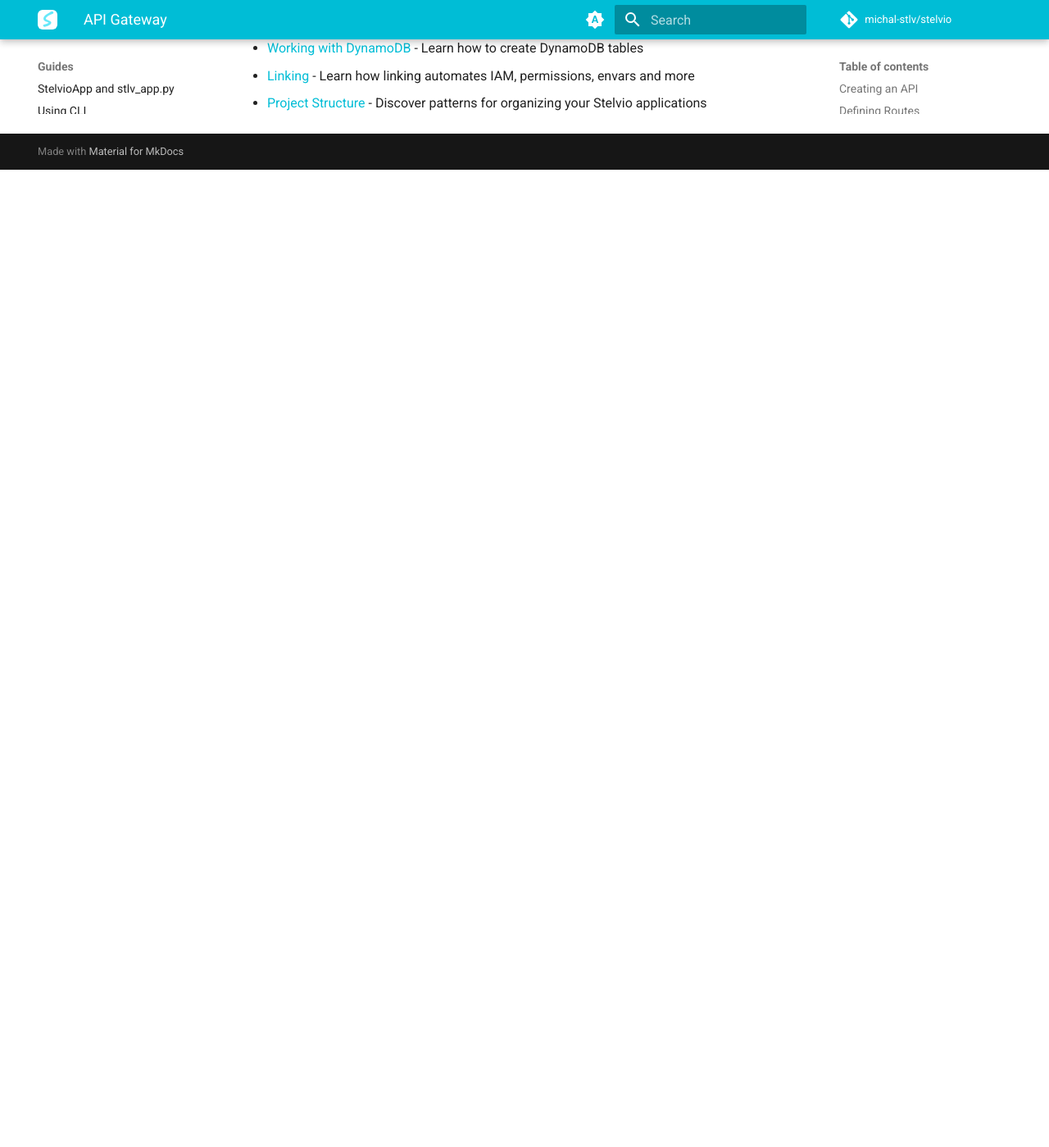
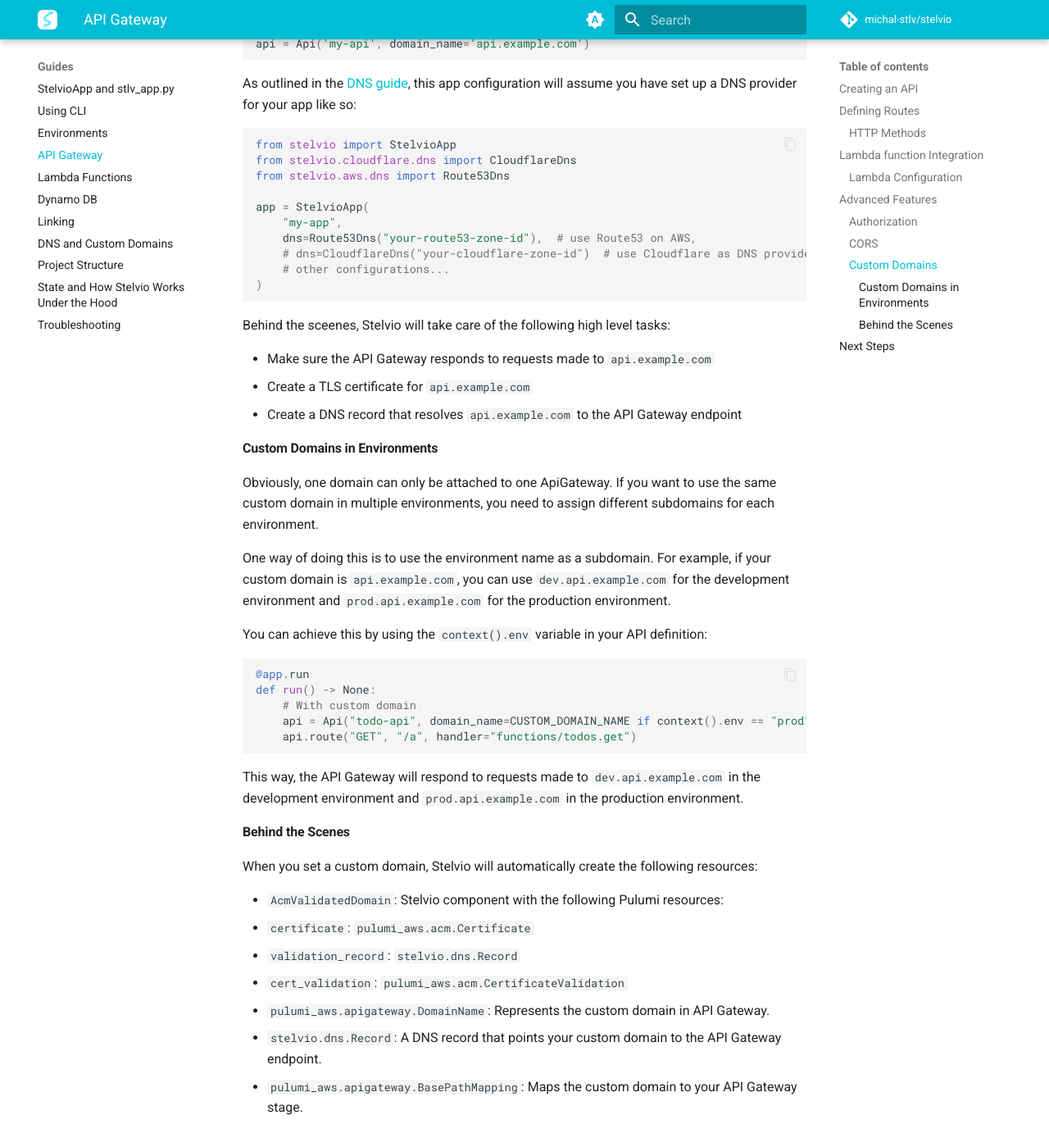
Before and after one commit to stelviodev/stelvio, an MkDocs documentation site: the page built from docs/guides/api-gateway.md, in a window 1280 px wide and 1400 px high, scrolled down 5082 px. Shown: the whole window at 82% size. Built offline with MkDocs 1.6.1 and Material for MkDocs 9.7.7, drawn with Linux system fonts in a browser that asks for light colours; comment, search, counter and statistics services are not loaded; before the commit the page ends 5289 px from its top, so only the background shows below that; some of the changed text lies outside the part shown.

Commit message:
feat: Improve DNS core functionality (#15) (#17)

````diff
--- a/docs/guides/api-gateway.md
+++ b/docs/guides/api-gateway.md
@@ -279,8 +279,66 @@
 
 ### Custom Domains
 
-TBD
+Connecting a custom domain to your API Gateway is essential for production applications. Stelvio simplifies this process by allowing you to specify a custom domain name when creating your API.
 
+To set up a custom domain, you need to provide the `domain_name` parameter when creating your API instance:
+
+```python
+from stelvio.aws.apigateway import Api
+api = Api('my-api', domain_name='api.example.com')
+```
+
+As outlined in the [DNS guide](dns.md), this app configuration will assume you have set up a DNS provider for your app like so:
+
+```python
+from stelvio import StelvioApp
+from stelvio.cloudflare.dns import CloudflareDns
+from stelvio.aws.dns import Route53Dns
+
+app = StelvioApp(
+    "my-app",
+    dns=Route53Dns("your-route53-zone-id"),  # use Route53 on AWS,
+    # dns=CloudflareDns("your-cloudflare-zone-id")  # use Cloudflare as DNS provider,
+    # other configurations...
+)
+```
+
+Behind the sceenes, Stelvio will take care of the following high level tasks:
+
+- Make sure the API Gateway responds to requests made to `api.example.com`
+- Create a TLS certificate for `api.example.com`
+- Create a DNS record that resolves `api.example.com` to the API Gateway endpoint
+
+#### Custom Domains in Environments
+
+Obviously, one domain can only be attached to one ApiGateway. If you want to use the same custom domain in multiple environments, you need to assign different subdomains for each environment.
+
+One way of doing this is to use the environment name as a subdomain. For example, if your custom domain is `api.example.com`, you can use `dev.api.example.com` for the development environment and `prod.api.example.com` for the production environment.
+
+You can achieve this by using the `context().env` variable in your API definition:
+
+```python
+@app.run
+def run() -> None:
+    # With custom domain
+    api = Api("todo-api", domain_name=CUSTOM_DOMAIN_NAME if context().env == "prod" else f"{context().env}.{CUSTOM_DOMAIN_NAME}")
+    api.route("GET", "/a", handler="functions/todos.get")
+```
+
+This way, the API Gateway will respond to requests made to `dev.api.example.com` in the development environment and `prod.api.example.com` in the production environment.
+
+
+#### Behind the Scenes
+
+When you set a custom domain, Stelvio will automatically create the following resources:
+
+- `AcmValidatedDomain`: Stelvio component with the following Pulumi resources:
+  - `certificate`: `pulumi_aws.acm.Certificate`
+  - `validation_record`: `stelvio.dns.Record`
+  - `cert_validation`: `pulumi_aws.acm.CertificateValidation`
+- `pulumi_aws.apigateway.DomainName`: Represents the custom domain in API Gateway.
+- `stelvio.dns.Record`: A DNS record that points your custom domain to the API Gateway endpoint.
+- `pulumi_aws.apigateway.BasePathMapping`: Maps the custom domain to your API Gateway stage.
 
 ## Next Steps
 
--- a/mkdocs.yml
+++ b/mkdocs.yml
@@ -69,6 +69,7 @@
       - Lambda Functions: guides/lambda.md
       - Dynamo DB: guides/dynamo-db.md
       - Linking: guides/linking.md
+      - DNS and Custom Domains: guides/dns.md
       - Project Structure: guides/project-structure.md
       - State and How Stelvio Works Under the Hood: guides/state-and-infrastructure.md
       - Troubleshooting: guides/troubleshooting.md
````
Also changed, not shown: README.md (+1 -1 lines), docs/changelog.md (+10 -0 lines), docs/getting-started/quickstart.md (+3 -0 lines), docs/guides/dns.md (added, +69 -0 lines), docs/index.md (+1 -0 lines), 6 other files.
